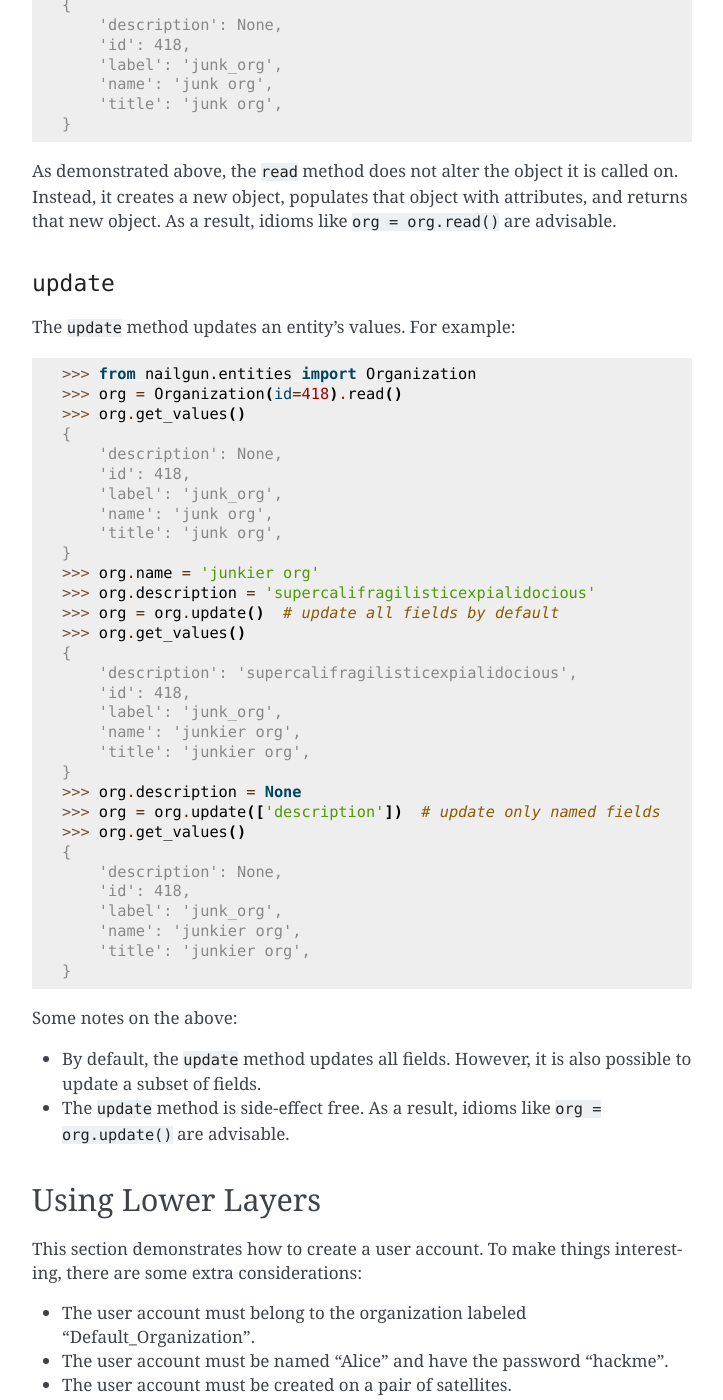
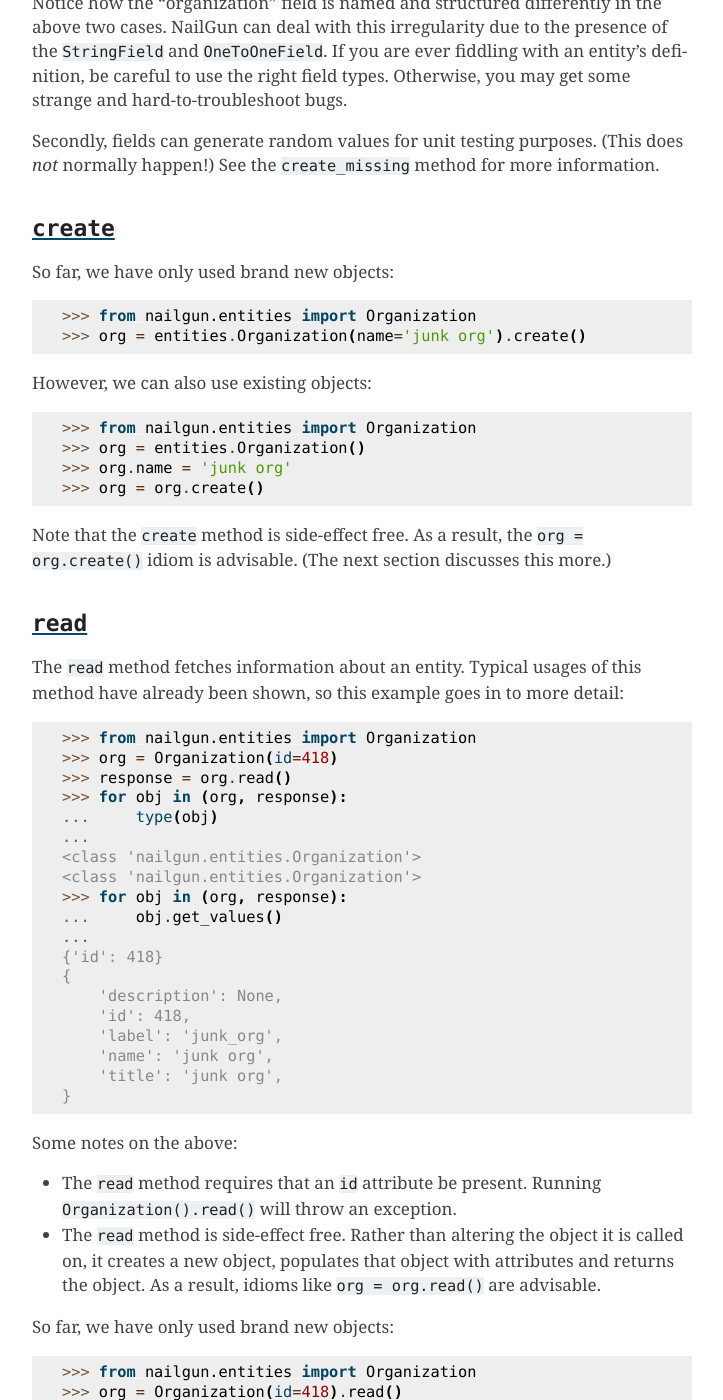
Before and after one commit to SatelliteQE/nailgun, a Sphinx documentation site: the page built from docs/examples.rst, in a window 1280 px wide and 1400 px high, scrolled down 5892 px. Shown: the whole window, without its empty margins (388-1111 px from the left). Built offline with Sphinx 7.4.7, drawn with Linux system fonts in a browser that asks for light colours; some of the changed text lies outside the part shown.

Commit message:
Update "examples" section in documentation
* Add table of contents where appropriate.
* Place the video introduction in to its own section.
* Explain how it is possible to call `create()`, `read()`, etc on both brand new
  and existing objects.

```diff
--- a/docs/examples.rst
+++ b/docs/examples.rst
@@ -21,6 +21,14 @@
 
 Additionally, a video demonstration entitled `NailGun Hands On
 <https://www.youtube.com/watch?v=_FNjAQdNoRc>`_ is available.
+
+.. contents::
+
+Video Demonstration
+-------------------
+
+Note that this video does not touch on features that were added after it was
+recorded on May 26 2015, such as the :ref:`label-update` method.
 
 .. raw:: html
 
@@ -113,19 +121,18 @@
   methods.
 
 However, there are several more very useful high-level methods that you should
-be aware of:
+be aware of. In addition, there are aspects to the ``create`` method that have
+not been touched on.
 
-* ``get_fields``
-* ``read``
-* ``update``
-
+.. contents::
+    :local:
 
 ``get_fields``
 ~~~~~~~~~~~~~~
 
 The ``get_fields`` method is closely related to the ``get_values`` method. The
 former tells you which values *may* be assigned to an entity, and the latter
-tells you what values *are* assigned to an entity. For example:
+tells you what values *are* assigned to an entity. For example::
 
     >>> from nailgun.entities import Product
     >>> product = Product(name='junk product')
@@ -174,14 +181,32 @@
 does *not* normally happen!) See the ``create_missing`` method for more
 information.
 
+``create``
+~~~~~~~~~~
+
+So far, we have only used brand new objects::
+
+    >>> from nailgun.entities import Organization
+    >>> org = entities.Organization(name='junk org').create()
+
+However, we can also use existing objects::
+
+    >>> from nailgun.entities import Organization
+    >>> org = entities.Organization()
+    >>> org.name = 'junk org'
+    >>> org = org.create()
+
+Note that the ``create`` method is side-effect free. As a result, the ``org =
+org.create()`` idiom is advisable. (The next section discusses this more.)
+
 ``read``
 ~~~~~~~~
 
-Rather unsurprisingly, the ``read`` method fetches information about an entity.
-Importantly, the ``read`` method does not have side-effects:
+The ``read`` method fetches information about an entity. Typical usages of this
+method have already been shown, so this example goes in to more detail::
 
-    >>> from nailgun import entities
-    >>> org = entities.Organization(id=418)
+    >>> from nailgun.entities import Organization
+    >>> org = Organization(id=418)
     >>> response = org.read()
     >>> for obj in (org, response):
     ...     type(obj)
@@ -200,15 +225,33 @@
         'title': 'junk org',
     }
 
-As demonstrated above, the ``read`` method does not alter the object it is
-called on. Instead, it creates a new object, populates that object with
-attributes, and returns that new object. As a result, idioms like ``org =
-org.read()`` are advisable.
+Some notes on the above:
+
+* The ``read`` method requires that an ``id`` attribute be present. Running
+  ``Organization().read()`` will throw an exception.
+* The ``read`` method is side-effect free. Rather than altering the object it is
+  called on, it creates a new object, populates that object with attributes and
+  returns the object. As a result, idioms like ``org = org.read()`` are
+  advisable.
+
+So far, we have only used brand new objects::
+
+    >>> from nailgun.entities import Organization
+    >>> org = Organization(id=418).read()
+
+However, we can also use existing objects::
+
+    >>> from nailgun.entities import Organization
+    >>> org = Organziation()
+    >>> org.id = 418
+    >>> org = org.read()
+
+.. _label-update:
 
 ``update``
 ~~~~~~~~~~
 
-The ``update`` method updates an entity's values. For example:
+The ``update`` method updates an entity's values. For example::
 
     >>> from nailgun.entities import Organization
     >>> org = Organization(id=418).read()
@@ -248,6 +291,16 @@
   possible to update a subset of fields.
 * The ``update`` method is side-effect free. As a result, idioms like ``org =
   org.update()`` are advisable.
+
+So far, we have only called ``update`` on existing objects. However, we can also
+call ``update`` on brand new objects::
+
+    >>> from nailgun.entities import Organization
+    >>> Organization(
+    ...     id=418,
+    ...     name='junkier org',
+    ...     description='supercalifragilisticexpialidocious',
+    ... ).update(['name', 'description'])
 
 Using Lower Layers
 ------------------
```
Also changed, not shown: other parts of docs/examples.rst (+5 -5 lines).
